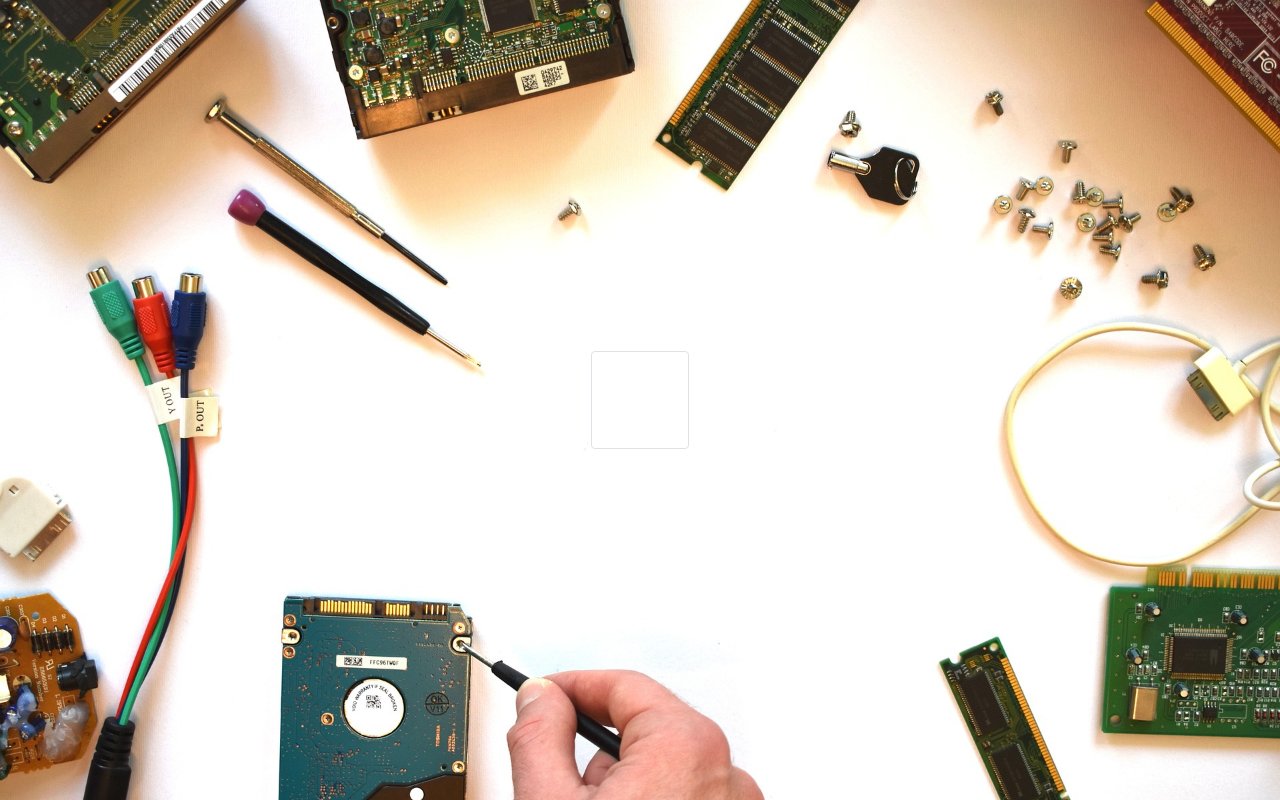
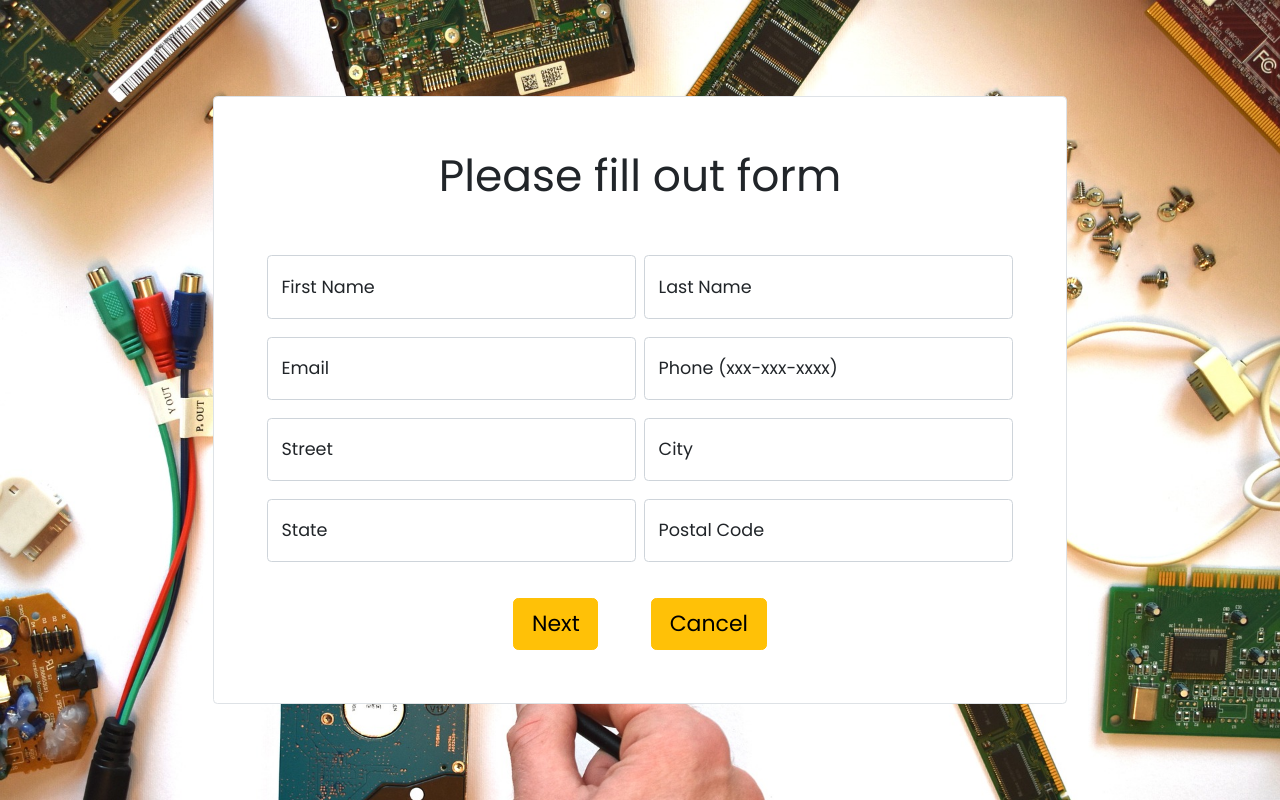
Before and after one commit to Yummy275/ff_signin, a React (Create React App) app: page / in a window 1280 px wide. Both pictures are taken after a click on the button "New Customer". Built offline with nearby package versions, Linux system fonts and the light colour scheme.

Commit message:
new customer form

```diff
--- a/src/App.css
+++ b/src/App.css
@@ -1,5 +1,9 @@
 * {
     font-family: 'Poppins', sans-serif;
+}
+
+html {
+    font-size: 1.1rem;
 }
 
 .App {
--- a/src/App.js
+++ b/src/App.js
@@ -8,7 +8,7 @@ function App() {
 
     const mainPages = () => {
         if (page === 'greet') return <Greeting setPage={setPage} />;
-        if (page === 'new') return <NewCustomer />;
+        if (page === 'new') return <NewCustomer setPage={setPage} />;
     };
 
     return (
--- /dev/null
+++ b/src/components/forms/FloatingLabelAndInput.js
@@ -0,0 +1,25 @@
+import React from 'react';
+
+export const FloatingLabelAndInput = ({
+    inputType,
+    labelName,
+    idName,
+    inputUpdate,
+    inputPattern,
+    required,
+}) => {
+    return (
+        <div className="form-floating mb-3">
+            <input
+                type={inputType ? inputType : 'text'}
+                className="form-control"
+                id={idName}
+                placeholder="float-input"
+                onChange={(e) => inputUpdate(e)}
+                pattern={inputPattern}
+                required={required}
+            />
+            <label htmlFor={idName}>{labelName}</label>
+        </div>
+    );
+};
--- /dev/null
+++ b/src/components/forms/NewCustomerForm.js
@@ -0,0 +1,71 @@
+import React from 'react';
+import { FloatingLabelAndInput } from './FloatingLabelAndInput';
+
+export const NewCustomerForm = ({ inputUpdate, buttons, handleSubmit }) => {
+    return (
+        <form onSubmit={(e) => handleSubmit(e)}>
+            <div className="d-flex gap-2">
+                <FloatingLabelAndInput
+                    labelName="First Name"
+                    idName="firstName"
+                    inputUpdate={inputUpdate}
+                    required
+                />
+                <FloatingLabelAndInput
+                    labelName="Last Name"
+                    idName="lastName"
+                    inputUpdate={inputUpdate}
+                    required
+                />
+            </div>
+            <div className="d-flex gap-2">
+                <FloatingLabelAndInput
+                    labelName="Email"
+                    idName="email"
+                    inputUpdate={inputUpdate}
+                    inputType="email"
+                    required
+                />
+                <FloatingLabelAndInput
+                    labelName="Phone (xxx-xxx-xxxx)"
+                    idName="phone"
+                    inputUpdate={inputUpdate}
+                    inputType="phone"
+                    inputPattern="^(\+\d{1,2}\s)?\(?\d{3}\)?[\s.-]?\d{3}[\s.-]?\d{4}$"
+                    required
+                />
+            </div>
+            <div className="d-flex gap-2">
+                <FloatingLabelAndInput
+                    labelName="Street"
+                    idName="street"
+                    inputUpdate={inputUpdate}
+                    required
+                />
+                <FloatingLabelAndInput
+                    labelName="City"
+                    idName="city"
+                    inputUpdate={inputUpdate}
+                    required
+                />
+            </div>
+            <div className="d-flex gap-2">
+                <FloatingLabelAndInput
+                    labelName="State"
+                    idName="state"
+                    inputUpdate={inputUpdate}
+                    required
+                />
+                <FloatingLabelAndInput
+                    labelName="Postal Code"
+                    idName="zip"
+                    inputUpdate={inputUpdate}
+                    required
+                />
+            </div>
+            <div className="d-flex gap-5 mt-3 justify-content-center">
+                {buttons}
+            </div>
+        </form>
+    );
+};
--- a/src/components/pages/NewCustomer.js
+++ b/src/components/pages/NewCustomer.js
@@ -1,9 +1,46 @@
-import React from 'react';
+import React, { useState } from 'react';
+import { NewCustomerForm } from '../forms/NewCustomerForm';
+import { styles } from '../../helpers/styles';
 
-export const NewCustomer = () => {
+export const NewCustomer = ({ setPage }) => {
+    const [inputs, setInputs] = useState(null);
+
+    const handleInputChange = (e) => {
+        const { id, value } = e.target;
+        setInputs((inputs) => ({
+            ...inputs,
+            [id]: value,
+        }));
+    };
+
+    const formSubmit = (e) => {
+        e.preventDefault();
+        console.log(inputs);
+    };
+
+    const formButtons = (
+        <>
+            <button type="submit" className={styles.button}>
+                Next
+            </button>
+            <button
+                type="button"
+                className={styles.button}
+                onClick={() => setPage('greet')}
+            >
+                Cancel
+            </button>
+        </>
+    );
+
     return (
         <>
-            <div></div>
+            <h1 className="text-center mb-5">Please fill out form</h1>
+            <NewCustomerForm
+                inputUpdate={handleInputChange}
+                buttons={formButtons}
+                handleSubmit={formSubmit}
+            />
         </>
     );
 };
--- a/src/helpers/styles.js
+++ b/src/helpers/styles.js
@@ -1,3 +1,3 @@
 export const styles = {
-    button: 'btn btn-warning',
+    button: 'btn btn-warning btn-lg',
 };
```
